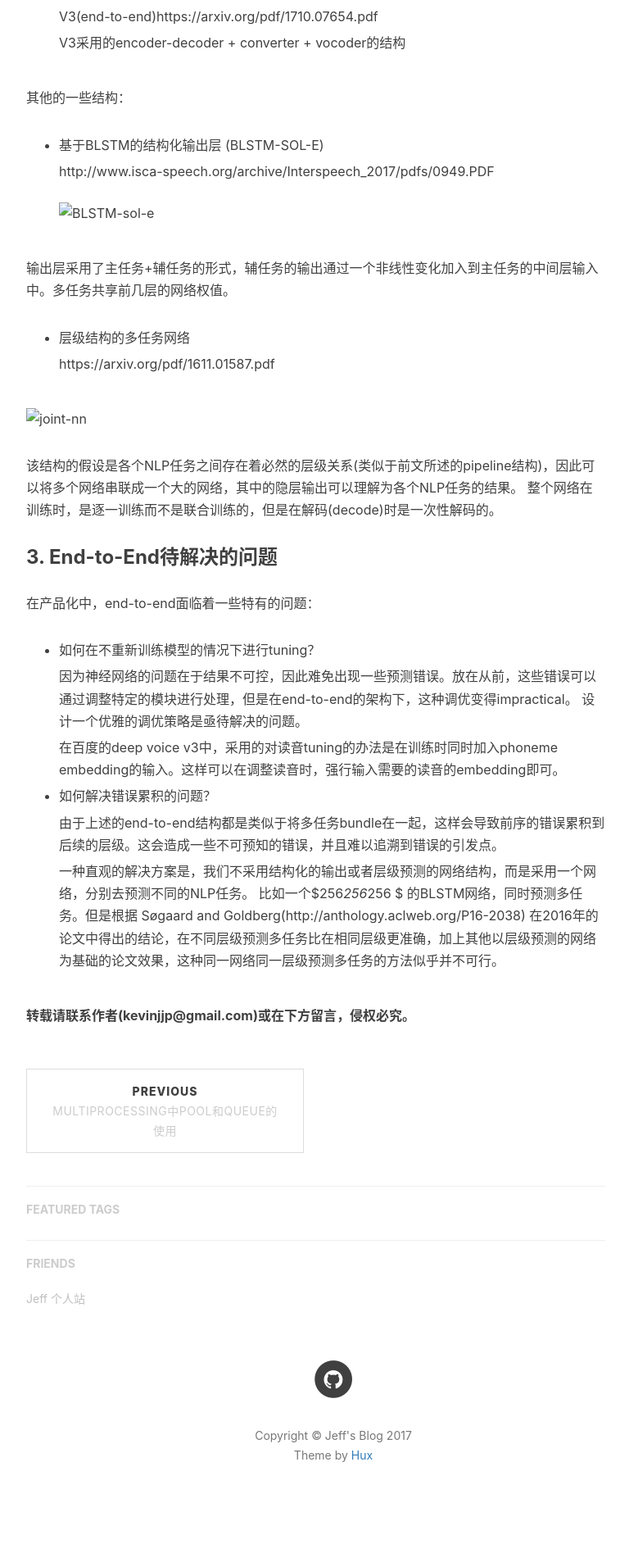
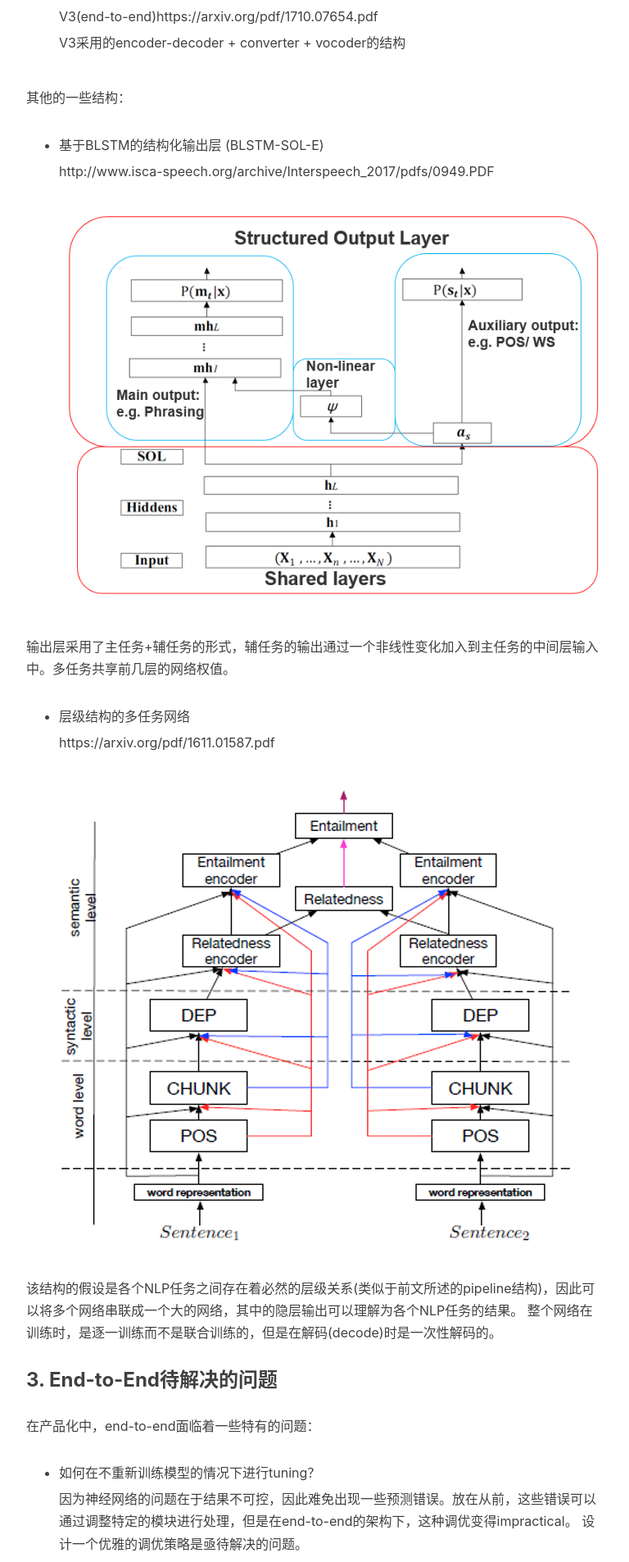
Before and after one commit to JeffpanUK/JeffpanUK.github.io, a Jekyll site: the page built from _posts/2017-12-15-end-to-end-naive-thought.markdown, in a window 1280 px wide. Shown: the part 2183-4089 px from the top of the page at 82% size, without its empty margins (233-1001 px from the left). Built offline with Jekyll 4.4.1, drawn with Linux system fonts in a browser that asks for light colours; nearby versions of some CDN libraries; formulas are drawn with MathJax 3; comment, search, counter and statistics services are not loaded; before the commit the page ends 4063 px from its top, so only the background shows below that.

Commit message:
fix pic path

```diff
--- a/_posts/2017-12-15-end-to-end-naive-thought.markdown
+++ b/_posts/2017-12-15-end-to-end-naive-thought.markdown
@@ -74,7 +74,7 @@ $$TEXT \rightarrow Model_{end-to-end} \rightarrow Acoustic Feature \rightarrow V
 
   http://www.isca-speech.org/archive/Interspeech_2017/pdfs/0949.PDF
 
-  ![BLSTM-sol-e](img/in-post/post-end-to-end-tts/BLSTM-sol-e.png)
+  ![BLSTM-sol-e](/img/in-post/post-end-to-end-tts/BLSTM-sol-e.png)
 
 输出层采用了主任务+辅任务的形式，辅任务的输出通过一个非线性变化加入到主任务的中间层输入中。多任务共享前几层的网络权值。
 
@@ -82,7 +82,7 @@ $$TEXT \rightarrow Model_{end-to-end} \rightarrow Acoustic Feature \rightarrow V
 
   https://arxiv.org/pdf/1611.01587.pdf
 
-![joint-nn](img/in-post/post-end-to-end-tts/joint-nn.png)
+![joint-nn](/img/in-post/post-end-to-end-tts/joint-nn.png)
 
 该结构的假设是各个NLP任务之间存在着必然的层级关系(类似于前文所述的pipeline结构)，因此可以将多个网络串联成一个大的网络，其中的隐层输出可以理解为各个NLP任务的结果。 整个网络在训练时，是逐一训练而不是联合训练的，但是在解码(decode)时是一次性解码的。
 
```
